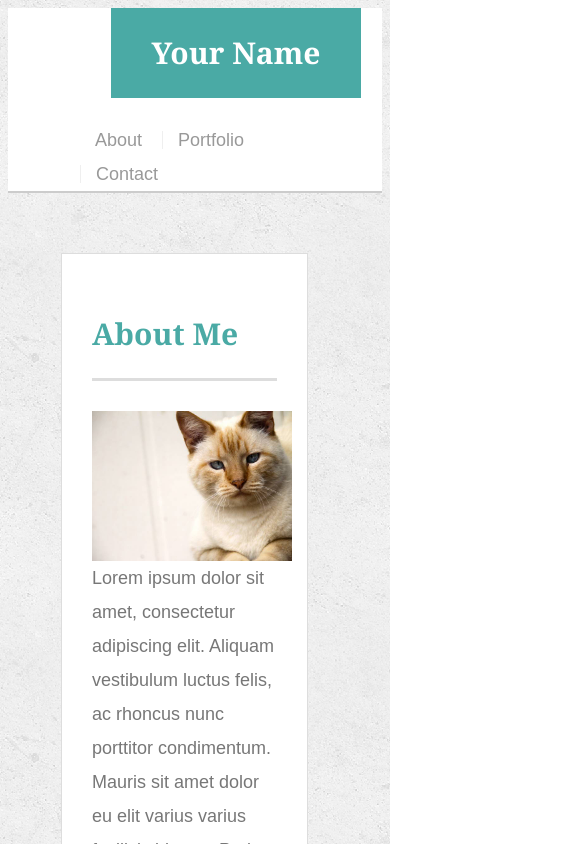
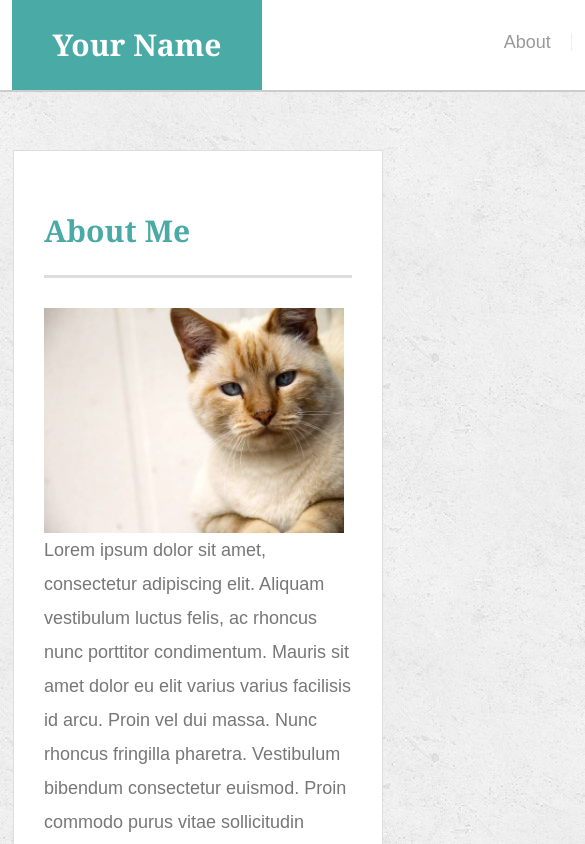
Before and after one commit to rockytrice/Responsive-Portfolio, a plain HTML site: page index.html in a window 390 px wide. Shown: the top 844 px of the page, 585 px wide, since content can reach past the window. Drawn offline with Linux system fonts and the light colour scheme.

Commit message:
initial commit

```diff
--- a/assets/css/style.css
+++ b/assets/css/style.css
@@ -224,12 +224,29 @@ input[type=submit] {
     padding-right: 24px;
   }
   .work {
-  width: 264px;
+    width: 264px;
   }
-
 }
 
-@media screen and (max-width: 768px) {}
+@media screen and (max-width: 768px) {
+  .main-section {
+    width: 99%;
+    margin-left: 5px;
+  }
+  .auth-image {
+    width: 300px;
+  }
+  #logo {
+    margin-left: -45px;
+  }
+  nav {
+    margin-right: -52px
+  }
+  #masthead {
+    width: 768px;
+    margin: -8px -8px 28px;
+  }
+}
 
 /* @media screen and (max-width: 640px) {
   #masthead {
--- a/index.html
+++ b/index.html
@@ -3,6 +3,7 @@
 
 <head>
   <meta charset="UTF-8">
+  <meta name="viewport" content="width=device-width, initial-scale=1.0">
   <title>About | Your Name</title>
   <link rel="stylesheet" type="text/css" href="assets/css/style.css">
 </head>
```
Also changed, not shown: contact.html (+1 -0 lines), portfolio.html (+1 -0 lines).
